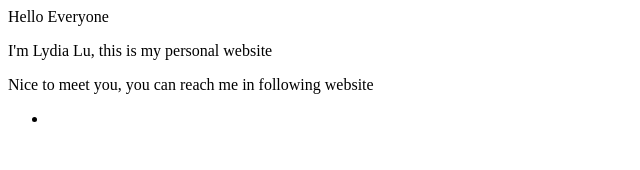
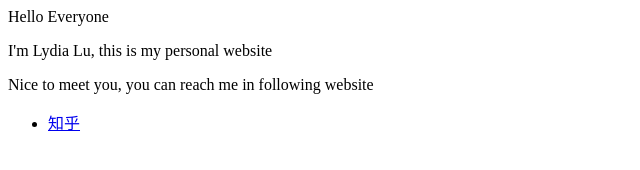
Before and after one commit to LydiaLu/LydiaLu.github.io, a plain HTML site: page index.html in a window 1280 px wide. Shown: the full height of the page, 0-640 px from the left. Drawn offline with Linux system fonts and the light colour scheme.

Commit message:
update index

```diff
--- a/index.html
+++ b/index.html
@@ -3,5 +3,5 @@
 <p>Nice to meet you, you can reach me in following website</p>
 
 <ul>
-  <li><a href="https://www.zhihu.com/people/lu-zhi-hong-7></a>/</li>
+  <li> <a href="https://www.zhihu.com/people/lu-zhi-hong-7">知乎</a> </li>
 </ul>
```
